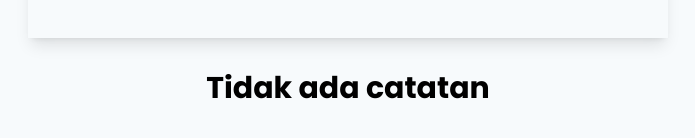
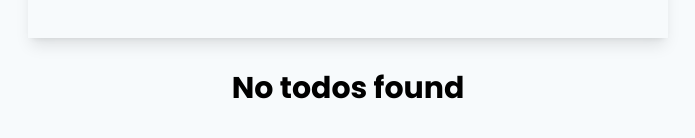
Before and after one commit to JackBerck/my-todo, a React (Vite) app: page / in a window 1280 px wide. Shown: the part 278-416 px from the top of the page, without its empty margins (292-987 px from the left). Built offline with nearby package versions, Linux system fonts and the light colour scheme.

Commit message:
docs: changing language to english

```diff
--- a/src/components/TodoList.jsx
+++ b/src/components/TodoList.jsx
@@ -10,7 +10,7 @@ export default function TodoList({
     <>
       {todos.length === 0 && (
         <p className="mt-8 text-center text-lg md:text-3xl font-bold">
-          Tidak ada catatan
+          No todos found
         </p>
       )}
       <div className="max-w-screen-xl rounded-md p-2 mt-4 mx-auto flex flex-wrap gap-8 justify-between">
```
